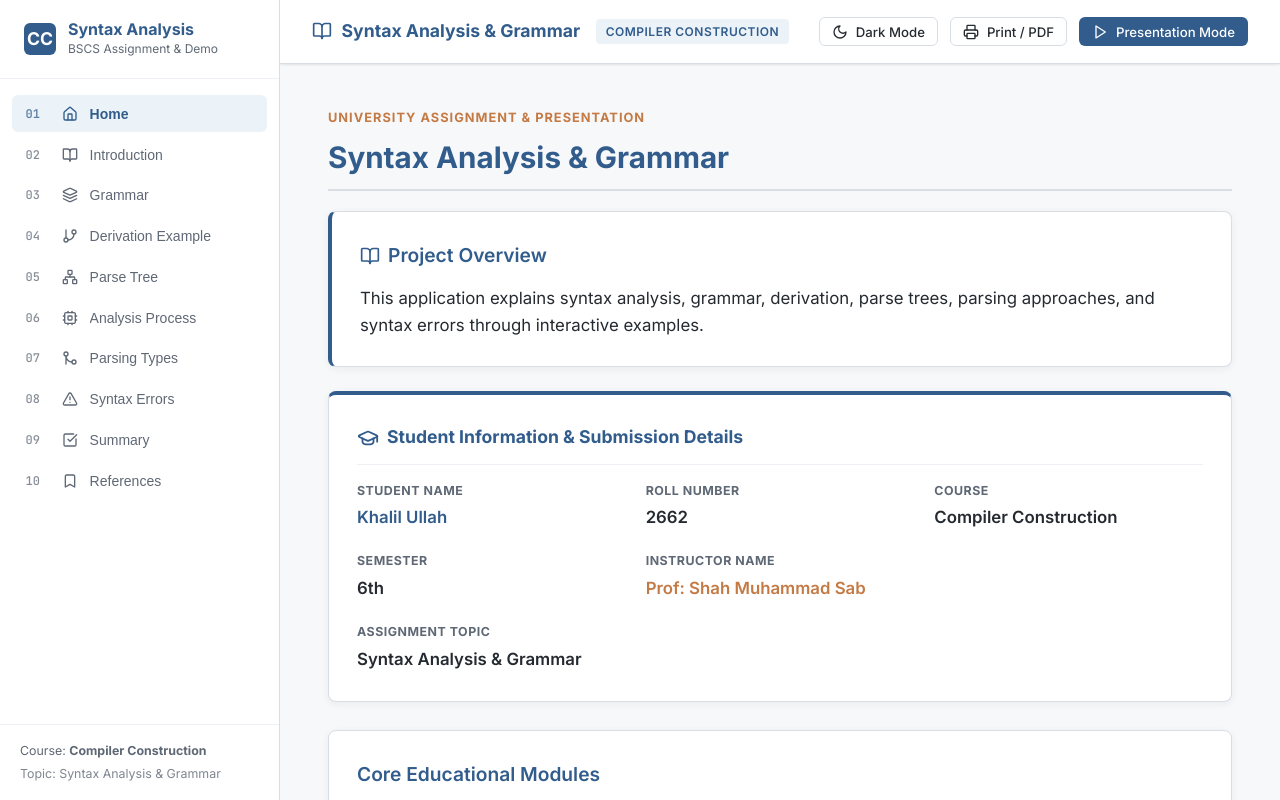
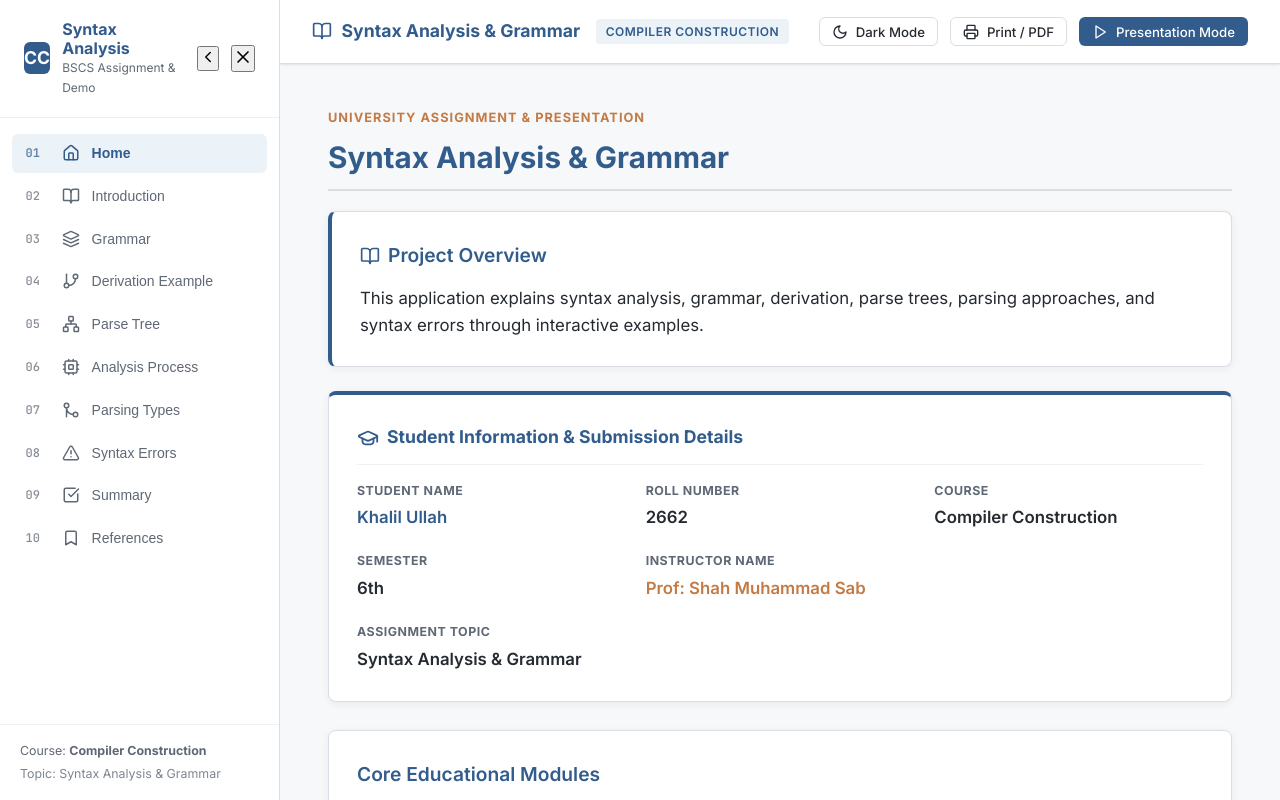
Before and after one commit to khalil-cs/syntax-analysis-grammar, a React (Vite) app: page / in a window 1280 px wide. Shown: the top 800 px of the page. Built offline with nearby package versions, Linux system fonts and the light colour scheme.

Commit message:
Enhance Sidebar with collapse and close features
Added sidebar collapse functionality and mobile close button.

```diff
--- a/src/components/Sidebar.jsx
+++ b/src/components/Sidebar.jsx
@@ -10,7 +10,10 @@ import {
   GitMerge,
   AlertTriangle,
   CheckSquare,
-  Bookmark
+  Bookmark,
+  ChevronLeft,
+  ChevronRight,
+  X
 } from 'lucide-react';
 
 const sectionIcons = {
@@ -26,15 +29,46 @@ const sectionIcons = {
   'references': Bookmark
 };
 
-export default function Sidebar({ activeSection, onSelectSection, sidebarOpen }) {
+export default function Sidebar({
+  activeSection,
+  onSelectSection,
+  sidebarOpen,
+  sidebarCollapsed,
+  onToggleCollapse,
+  onCloseMobile
+}) {
   return (
-    <aside className={`sidebar ${sidebarOpen ? 'open' : ''}`}>
+    // Toggles 'open' for mobile drawer overlay & 'collapsed' for compact desktop rail view
+    <aside className={`sidebar ${sidebarOpen ? 'open' : ''} ${sidebarCollapsed ? 'collapsed' : ''}`}>
       <div className="sidebar-header">
         <div className="sidebar-logo-icon">CC</div>
-        <div>
+
+        {/* Hides title group when desktop sidebar is collapsed */}
+        {!sidebarCollapsed && (
+          <div className="sidebar-title-group">
             <div className="sidebar-title">Syntax Analysis</div>
             <div className="sidebar-subtitle">BSCS Assignment & Demo</div>
           </div>
+        )}
+
+        {/* Desktop Collapse/Expand Toggle Button */}
+        <button
+          className="sidebar-collapse-btn desktop-only"
+          onClick={onToggleCollapse}
+          title={sidebarCollapsed ? "Expand sidebar" : "Collapse sidebar"}
+          aria-label={sidebarCollapsed ? "Expand sidebar" : "Collapse sidebar"}
+        >
+          {sidebarCollapsed ? <ChevronRight size={18} /> : <ChevronLeft size={18} />}
+        </button>
+
+        {/* Mobile Drawer Close Button */}
+        <button
+          className="sidebar-close-btn mobile-only"
+          onClick={onCloseMobile}
+          aria-label="Close navigation menu"
+        >
+          <X size={20} />
+        </button>
       </div>
 
       <nav className="sidebar-nav">
@@ -47,21 +81,29 @@ export default function Sidebar({ activeSection, onSelectSection, sidebarOpen })
               key={sec.id}
               className={`nav-item ${isActive ? 'active' : ''}`}
               onClick={() => onSelectSection(sec.id)}
+              title={sidebarCollapsed ? sec.shortTitle : undefined}
             >
               <span className="nav-item-num">{String(idx + 1).padStart(2, '0')}</span>
-              <IconComponent size={16} />
-              <span style={{ overflow: 'hidden', textOverflow: 'ellipsis', whiteSpace: 'nowrap' }}>
+              <IconComponent size={18} style={{ flexShrink: 0 }} />
+
+              {/* Hides text labels when desktop sidebar is collapsed */}
+              {!sidebarCollapsed && (
+                <span className="nav-item-text">
                   {sec.shortTitle}
                 </span>
+              )}
             </button>
           );
         })}
       </nav>
 
+      {/* Hides footer info when desktop sidebar is collapsed */}
+      {!sidebarCollapsed && (
         <div className="sidebar-footer">
           <div>Course: <strong>Compiler Construction</strong></div>
           <div style={{ marginTop: '0.2rem', opacity: 0.8 }}>Topic: Syntax Analysis & Grammar</div>
         </div>
+      )}
     </aside>
   );
 }
```
Lines whose indentation alone changed are shown as unchanged.
